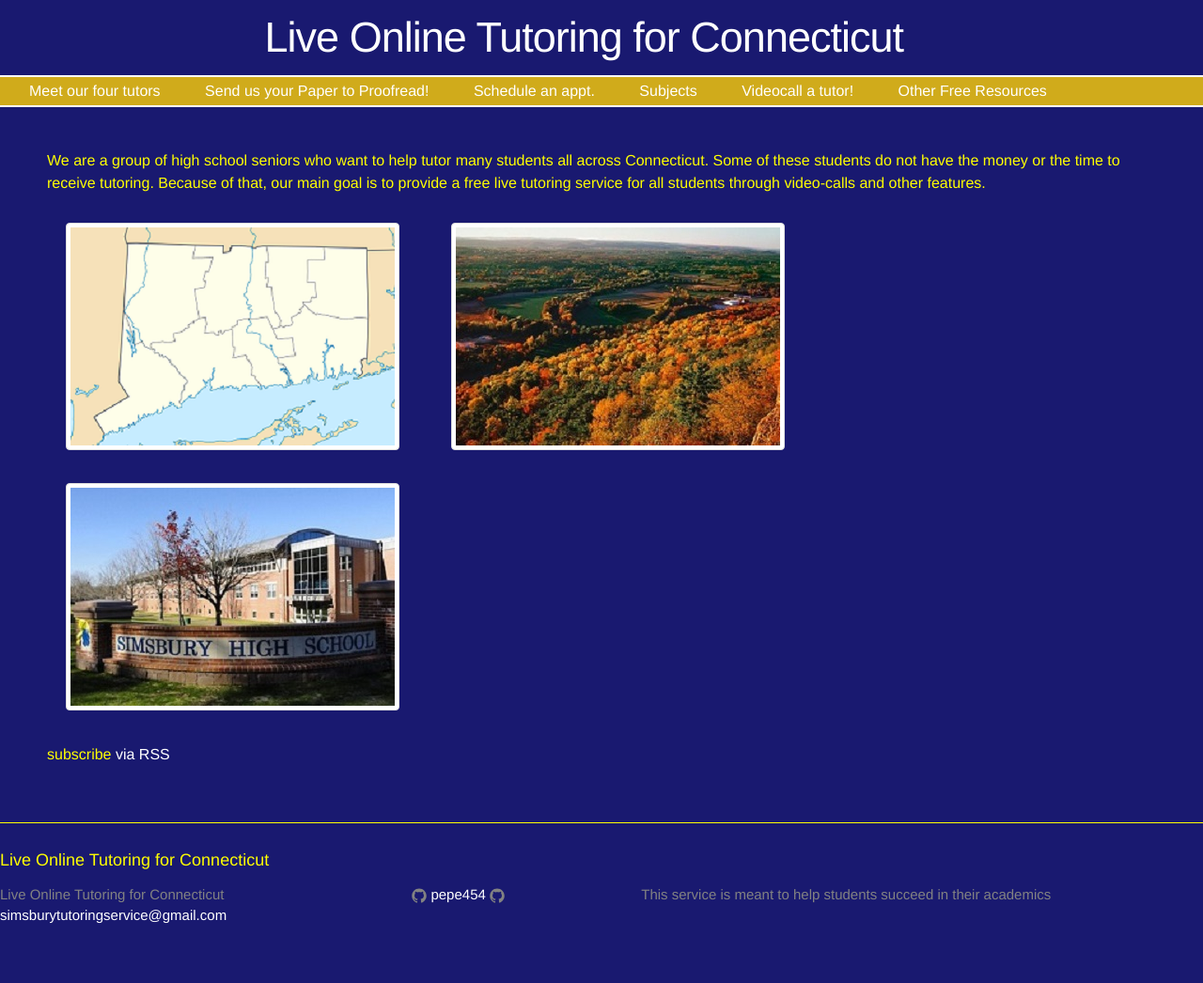
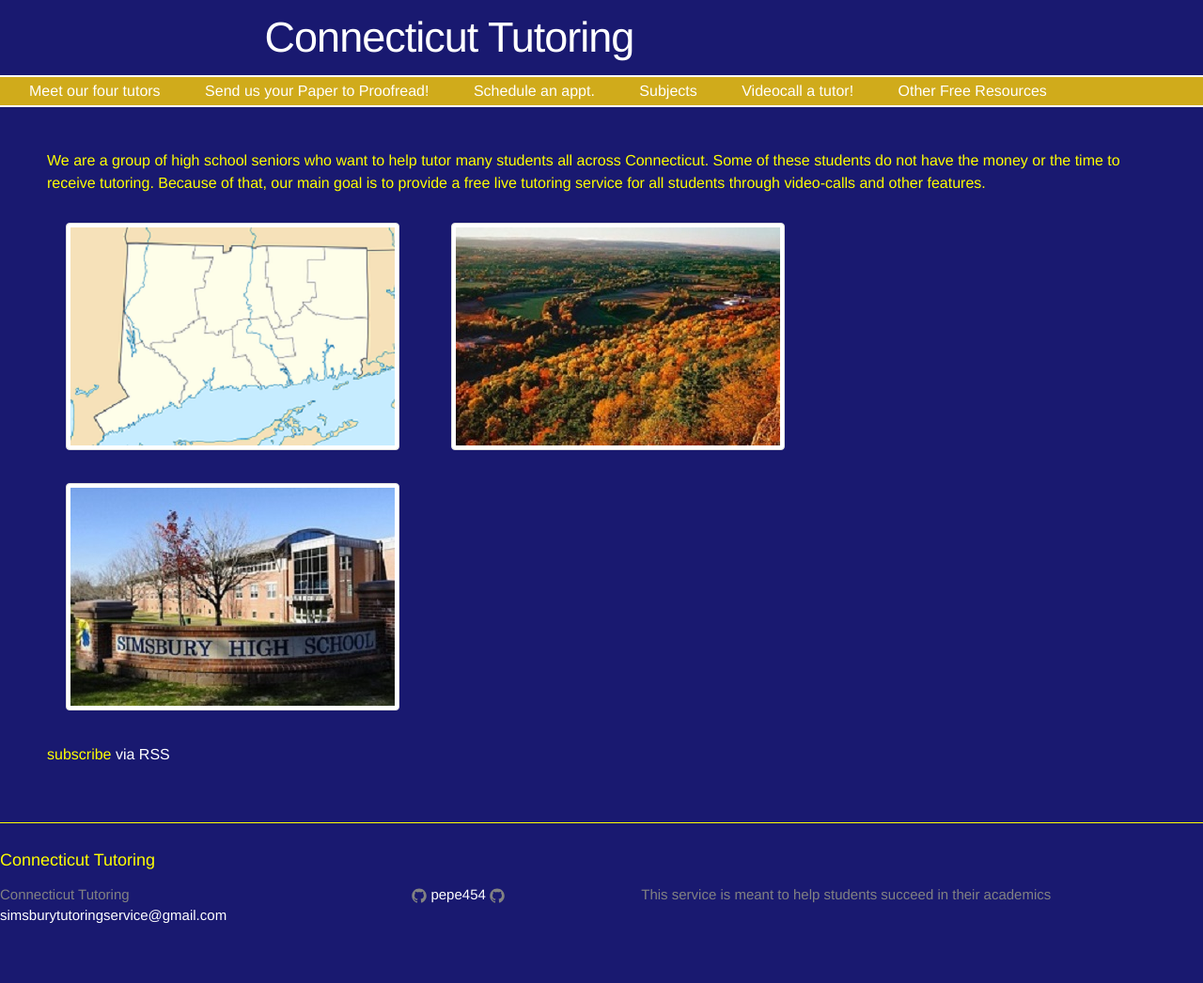
Before and after one commit to pepe454/pepe454.github.io, a Jekyll site: the page built from index.html, in a window 1280 px wide. Shown: the whole page at 94% size. Built offline with Jekyll 4.4.1, drawn with Linux system fonts in a browser that asks for light colours; the list of posts is cut into pages by our own code.

Commit message:
Update _config.yml

```diff
--- a/_config.yml
+++ b/_config.yml
@@ -6,7 +6,7 @@
 # 'jekyll serve'. If you change this file, please restart the server process.
 
 # Site settings
-title: Live Online Tutoring for Connecticut
+title: Connecticut Tutoring
 email: simsburytutoringservice@gmail.com
 description: > # this means to ignore newlines until "baseurl:"
   This service is meant to help students succeed in their academics
```
